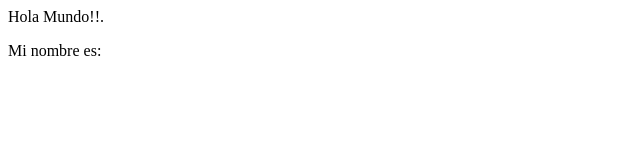
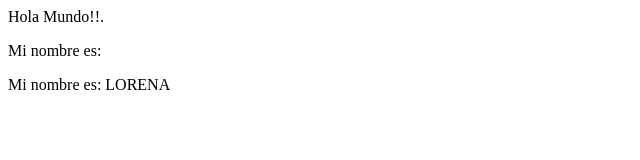
Before and after one commit to elrv0789/uax-devops-01, a plain HTML site: page index.html in a window 1280 px wide. Shown: the whole page, without its empty margins (0-640 px from the left). Drawn offline with Linux system fonts and the light colour scheme.

Commit message:
UPDATE:added my name

```diff
--- a/index.html
+++ b/index.html
@@ -5,5 +5,6 @@
     <body>
         <p>Hola Mundo!!.</p>
         <p>Mi nombre es: </p>
+        <p>Mi nombre es: LORENA</p>
     </body>
 </html>
```
